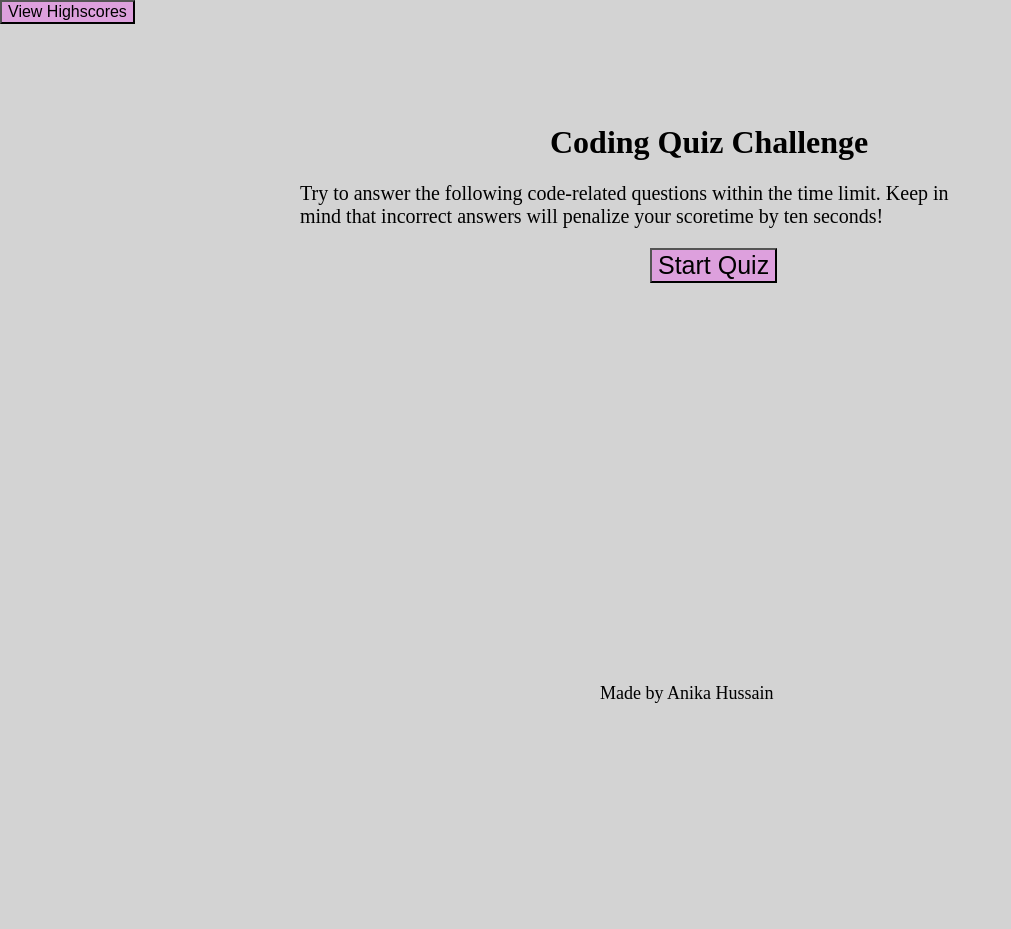
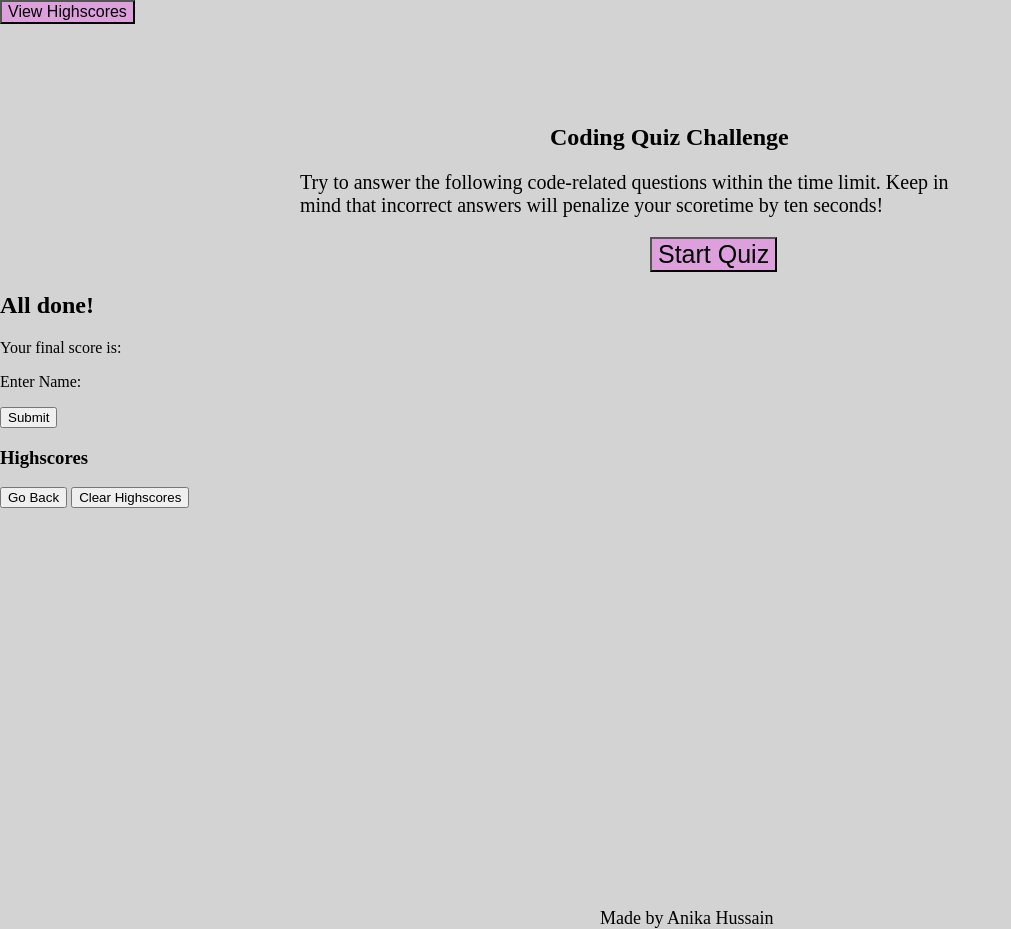
Before and after one commit to ahs456/code-quiz, a plain HTML site: page index.html in a window 1280 px wide. Shown: the whole page, without its empty margins (0-1011 px from the left). Before the commit the page ends 800 px from the top, so only its background shows below. Drawn offline with Linux system fonts and the light colour scheme.

Commit message:
all game tags added

```diff
--- a/index.html
+++ b/index.html
@@ -14,17 +14,29 @@
             <button class="viewHighscoresB">View Highscores</button>
         </section>
     </header>
+
     <main>
-        <h1 class="codingTitle">Coding Quiz Challenge</h1>
-        <p class="underTitle">Try to answer the following code-related questions within the time limit. Keep in mind that incorrect answers will penalize your scoretime by ten seconds!</p>
-        <button class="startQuizB">Start Quiz</button>
-
-
+        <section>
+            <h1 class="codingTitle">Coding Quiz Challenge</h1>
+            <p class="underTitle">Try to answer the following code-related questions within the time limit. Keep in mind that incorrect answers will penalize your scoretime by ten seconds!</p>
+            <button class="startQuizB">Start Quiz</button>
+        </section>
+        <section>
+            <h2><strong>All done!</strong></h2>
+            <p>Your final score is:</p>
+            <p>Enter Name:</p>
+            <button>Submit</button>
+        </section>
+        <section>
+            <h3>Highscores</h3>
+            <button>Go Back</button>
+            <button>Clear Highscores</button>
+        </section>
     </main>
 
     <footer>Made by Anika Hussain</footer>
+
     <script>src="./assets/js/script.js"</script>
 </body>
 
-
 </html>
```
